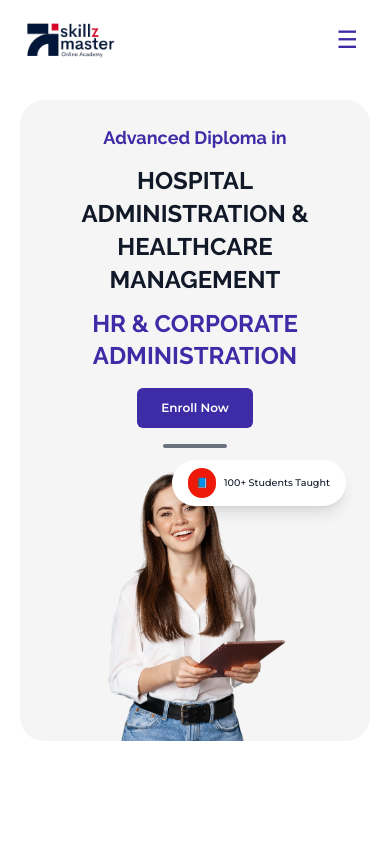
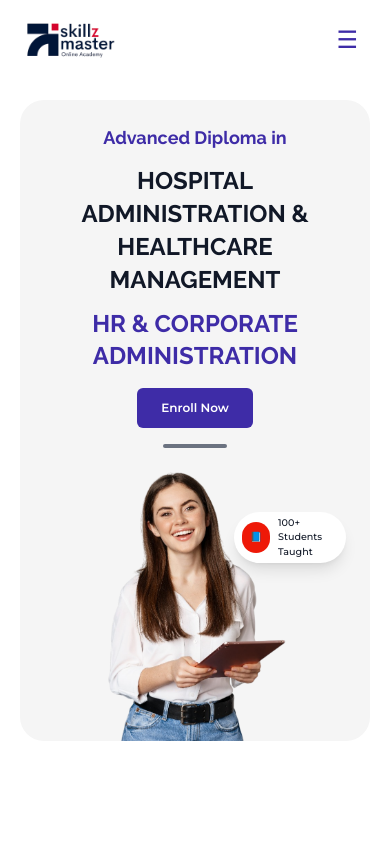
Before and after one commit to ZuhriNoor/skillz-master, a React (Vite) app: page / in a window 390 px wide. Shown: the top 844 px of the page. Built offline with nearby package versions, Linux system fonts and the light colour scheme.

Commit message:
fix: floating icon

```diff
--- a/src/components/Hero.jsx
+++ b/src/components/Hero.jsx
@@ -54,7 +54,7 @@ export default function Hero() {
             />
 
             {/* Floating Badge */}
-            <div className="absolute top-3 right-0 md:top-44 md:right-80 bg-white shadow-lg rounded-full flex items-center gap-2 px-4 py-2 text-[0.6rem] md:text-base font-montserrat font-medium">
+            <div className="absolute top-16 right-0 md:top-44 md:right-80 bg-white shadow-lg rounded-full flex items-center gap-2 px-2 md:px-4 py-1 md:py-2 text-[0.6rem] md:text-base font-montserrat font-medium w-28 md:w-auto">
               <span className="bg-brand-red text-white p-2 rounded-full">📘</span>
               100+ Students Taught
             </div>
```
